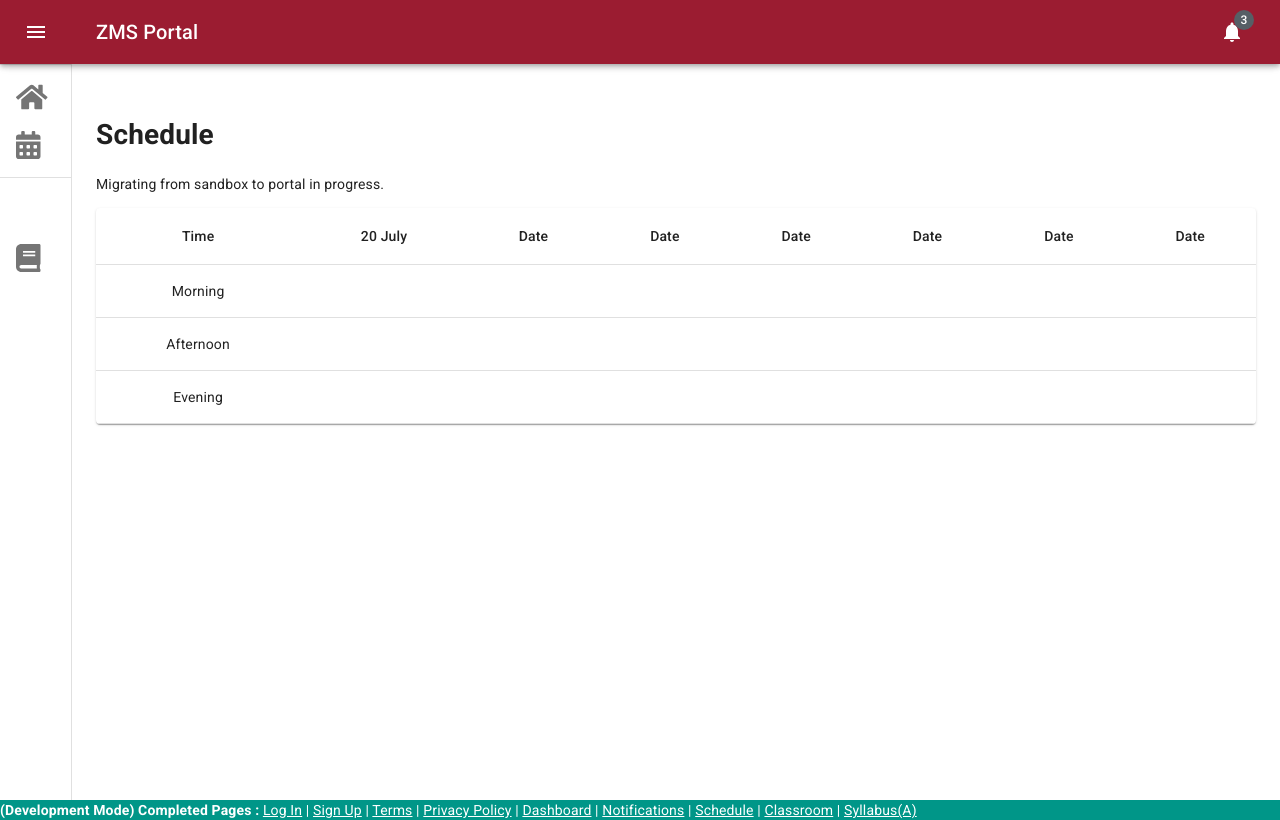
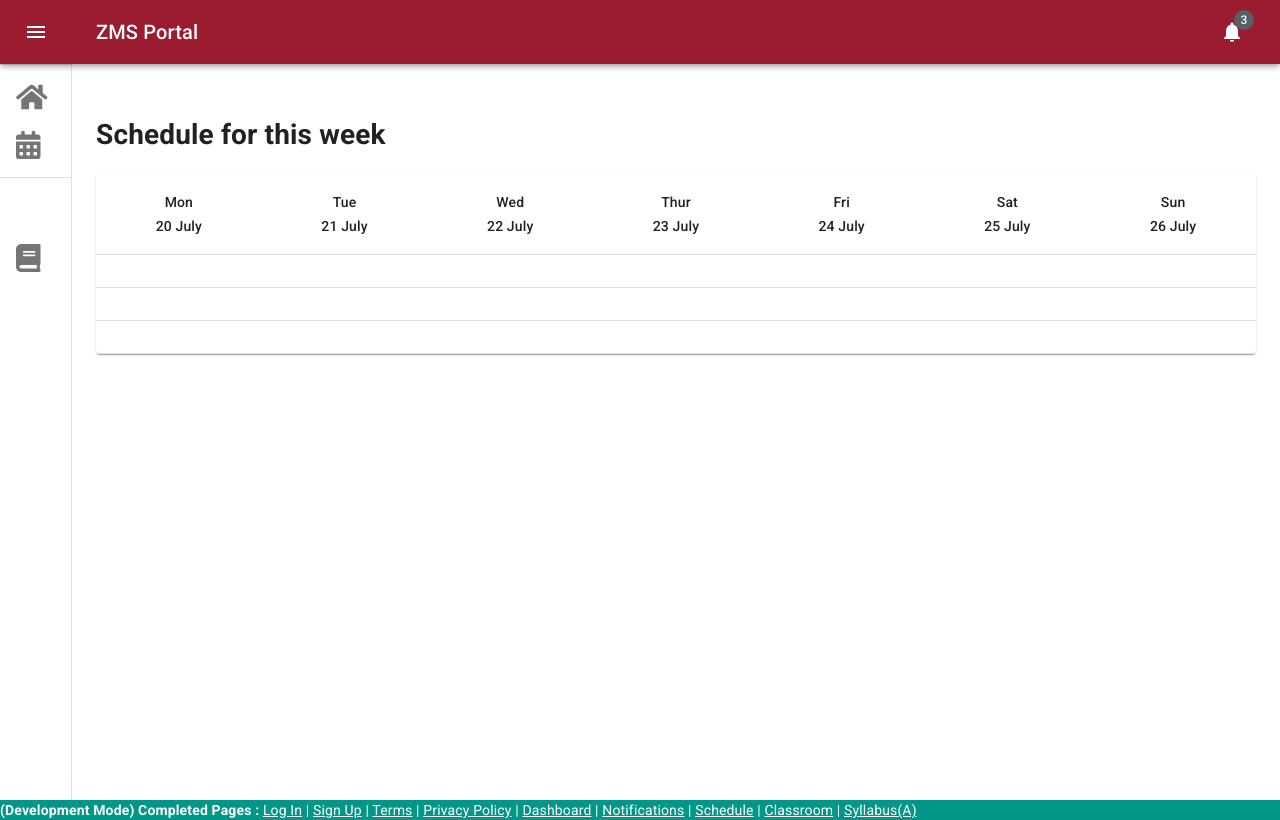
Before and after one commit to Pi-31415/ZMS_Portal, a React (Create React App) app: page /portal/dashboard/schedule in a window 1280 px wide. Built offline with nearby package versions, Linux system fonts and the light colour scheme.

Commit message:
schedule built

```diff
--- a/src/components/next_lesson_card.js
+++ b/src/components/next_lesson_card.js
@@ -39,7 +39,10 @@ export default function Nextlesson() {
         </CardActionArea>
         <CardActions>
           <Button size="large" color="primary">
-          <Link to="/portal/classroom" className="custom-btn-link"> Go to class</Link>
+          {/*<Link to="/portal/classroom" className="custom-btn-link"> Go to class</Link>*/}
+          <Link href="https://zipcall.io/join/zms_chem_ctkw" target="_blank" className="custom-btn-link"> Go to class</Link>
+
+
         </Button>
           {/* */}
         </CardActions>
--- a/src/components/schedle_table.js
+++ b/src/components/schedle_table.js
@@ -19,6 +19,19 @@ function createData(name , mon, tue, wed, thur, fri, sat, sun) {
   return {name , mon, tue, wed, thur, fri, sat, sun};
 }
 
+function getMonday(d) {
+  d = new Date(d);
+  var day = d.getDay(),
+      diff = d.getDate() - day + (day === 0 ? -6:1); // adjust when day is sunday
+  return new Date(d.setDate(diff));
+}
+
+function addDays(date, days) {
+  const copy = new Date(Number(date))
+  copy.setDate(date.getDate() + days)
+  return copy
+}
+
 const rows = [
   createData('Morning', '', '', '', '', '', '', ''),
   createData('Afternoon', '', '', '', '', '', '', ''),
@@ -29,28 +42,31 @@ export default function SimpleTable() {
 
   const classes = useStyles();
 
-  var today = new Date(),
-        date = today.getFullYear() + '-' + (today.getMonth() + 1) + '-' + today.getDate();
+  const monday = getMonday(new Date());
+  const tuesday = addDays(monday, 1);
+  const wednesday  = addDays(monday, 2);
+  const thursday  = addDays(monday, 3);
+  const friday  = addDays(monday, 4);
+  const saturday  = addDays(monday, 5);
+  const sunday  = addDays(monday, 6);
 
   return (
     <TableContainer component={Paper}>
       <Table className={classes.table} aria-label="simple table">
         <TableHead>
           <TableRow>
-            <TableCell align="center">Time</TableCell>
-            <TableCell align="center"><Moment format="DD MMMM">{date}</Moment></TableCell>
-            <TableCell align="center">Date</TableCell>
-            <TableCell align="center">Date</TableCell>
-            <TableCell align="center">Date</TableCell>
-            <TableCell align="center">Date</TableCell>
-            <TableCell align="center">Date</TableCell>
-            <TableCell align="center">Date</TableCell>
+            <TableCell align="center">Mon<br></br><Moment format="DD MMMM">{monday}</Moment></TableCell>
+            <TableCell align="center">Tue<br></br><Moment format="DD MMMM">{tuesday}</Moment></TableCell>
+            <TableCell align="center">Wed<br></br><Moment format="DD MMMM">{wednesday}</Moment></TableCell>
+            <TableCell align="center">Thur<br></br><Moment format="DD MMMM">{thursday}</Moment></TableCell>
+            <TableCell align="center">Fri<br></br><Moment format="DD MMMM">{friday}</Moment></TableCell>
+            <TableCell align="center">Sat<br></br><Moment format="DD MMMM">{saturday}</Moment></TableCell>
+            <TableCell align="center">Sun<br></br><Moment format="DD MMMM">{sunday}</Moment></TableCell>
           </TableRow>
         </TableHead>
         <TableBody>
           {rows.map((row) => (
             <TableRow key={row.name}>
-              <TableCell align="center">{row.name}</TableCell>
               <TableCell align="center">{row.mon}</TableCell>
               <TableCell align="center">{row.tue}</TableCell>
               <TableCell align="center">{row.wed}</TableCell>
--- a/src/pages/schedule.js
+++ b/src/pages/schedule.js
@@ -94,8 +94,7 @@ export default function Dashboard() {
       <main className={classes.content}>
         <div className={classes.appBarSpacer} />
         <Container maxWidth="lg" className={classes.container}>
-          <h1>Schedule</h1>
-          <p>Migrating from sandbox to portal in progress.</p>
+          <h1>Schedule for this week</h1>
           <ScheduleTable></ScheduleTable>
         </Container>
       </main>
```
